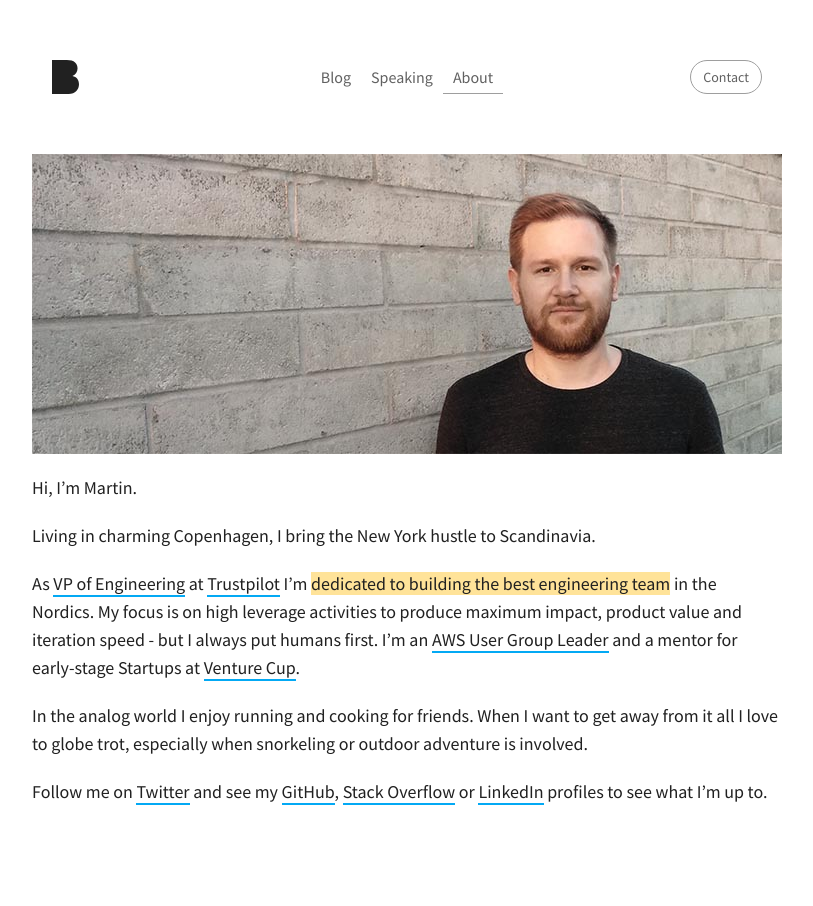
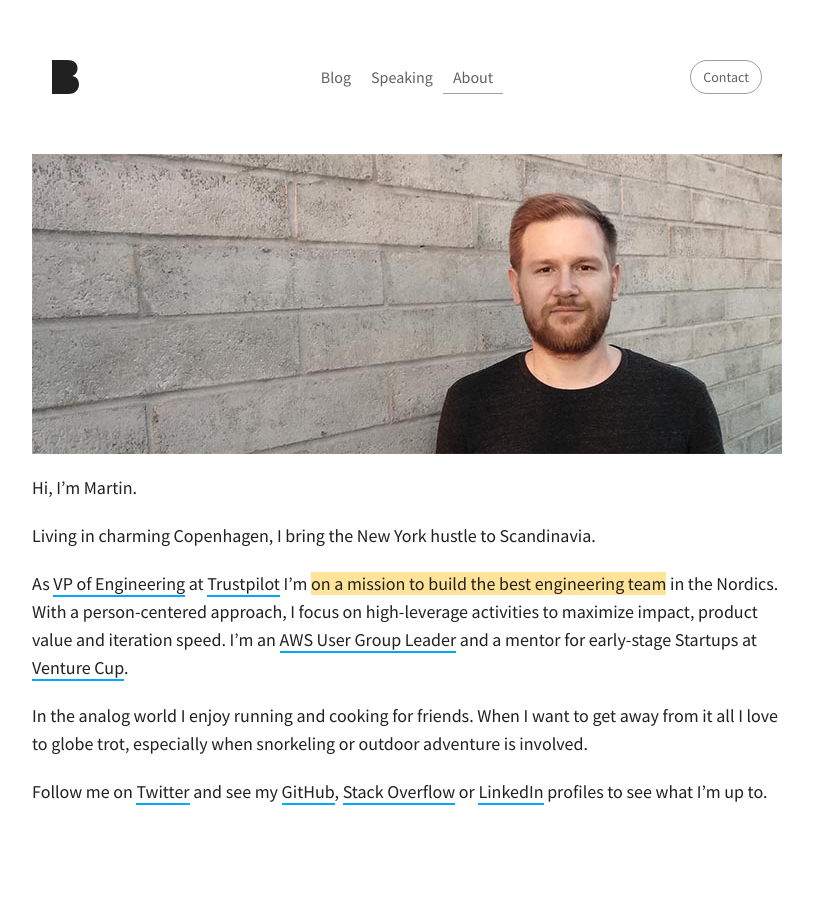
Before and after one commit to martinbuberl/martinbuberl.github.io, a Jekyll site: the page built from about.md, in a window 1280 px wide. Shown: the whole page, without its empty margins (233-1046 px from the left). Built offline with Jekyll 4.4.1, drawn with Linux system fonts in a browser that asks for light colours; nearby versions of some CDN libraries; some web fonts are replaced.

Commit message:
Improved copy

```diff
--- a/about.md
+++ b/about.md
@@ -11,7 +11,7 @@ Hi, I'm Martin.
 
 Living in charming Copenhagen, I bring the New York hustle to Scandinavia.
 
-As <a target="_blank" href="https://stackoverflow.com/story/martinbuberl">VP of Engineering</a> at <a target="_blank" href="https://www.crunchbase.com/organization/trustpilot">Trustpilot</a> I'm <span class="highlight">dedicated to building the best engineering team</span> in the Nordics. My focus is on high leverage activities to produce maximum impact, product value and iteration speed - but I always put humans first. I'm an <a target="_blank" href="https://www.meetup.com/Copenhagen-AWS-User-Group/">AWS User Group Leader</a> and a mentor for early-stage Startups at <a target="_blank" href="http://venturecup.dk/">Venture Cup</a>.
+As <a target="_blank" href="https://stackoverflow.com/story/martinbuberl">VP of Engineering</a> at <a target="_blank" href="https://www.crunchbase.com/organization/trustpilot">Trustpilot</a> I’m <span class="highlight">on a mission to build the best engineering team</span> in the Nordics. With a person-centered approach, I focus on high-leverage activities to maximize impact, product value and iteration speed. I'm an <a target="_blank" href="https://www.meetup.com/Copenhagen-AWS-User-Group/">AWS User Group Leader</a> and a mentor for early-stage Startups at <a target="_blank" href="http://venturecup.dk/">Venture Cup</a>.
 
 In the analog world I enjoy running and cooking for friends. When I want to get away from it all I love to globe trot, especially when snorkeling or outdoor adventure is involved.
 
```
